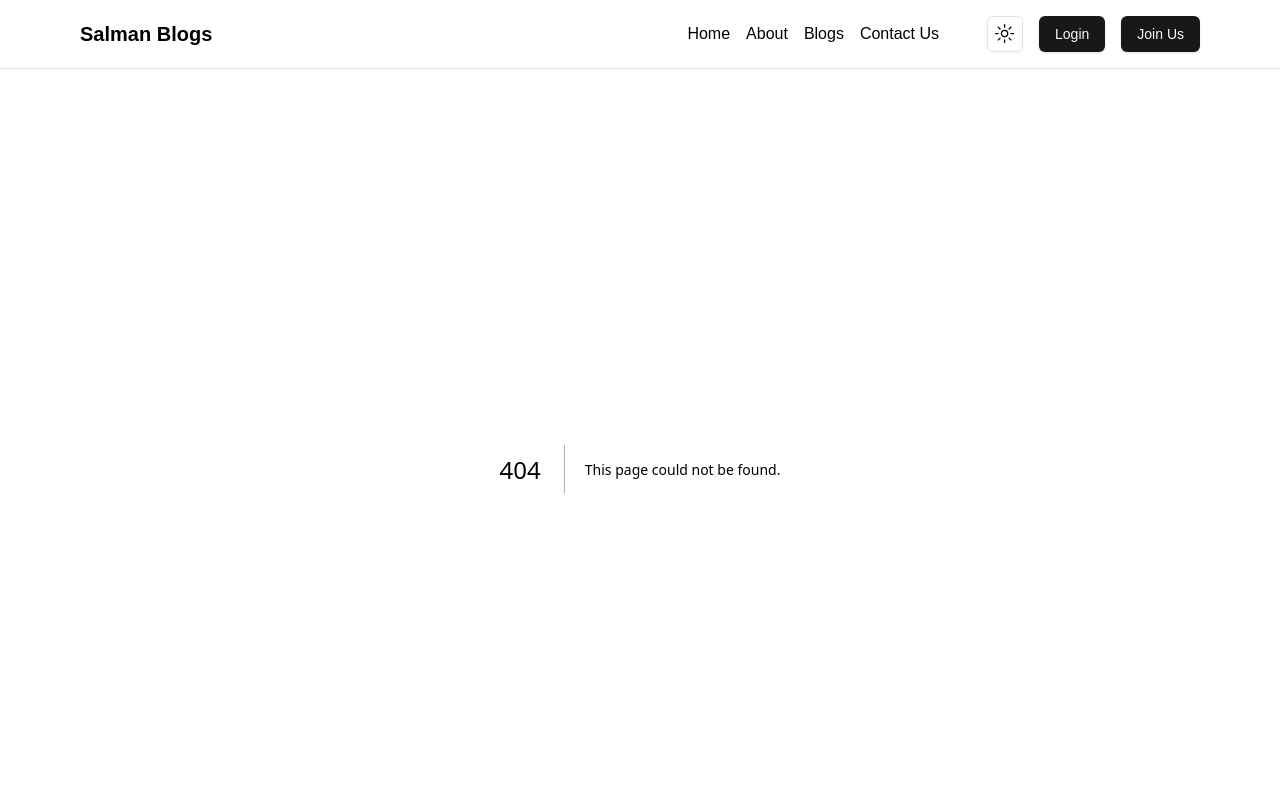
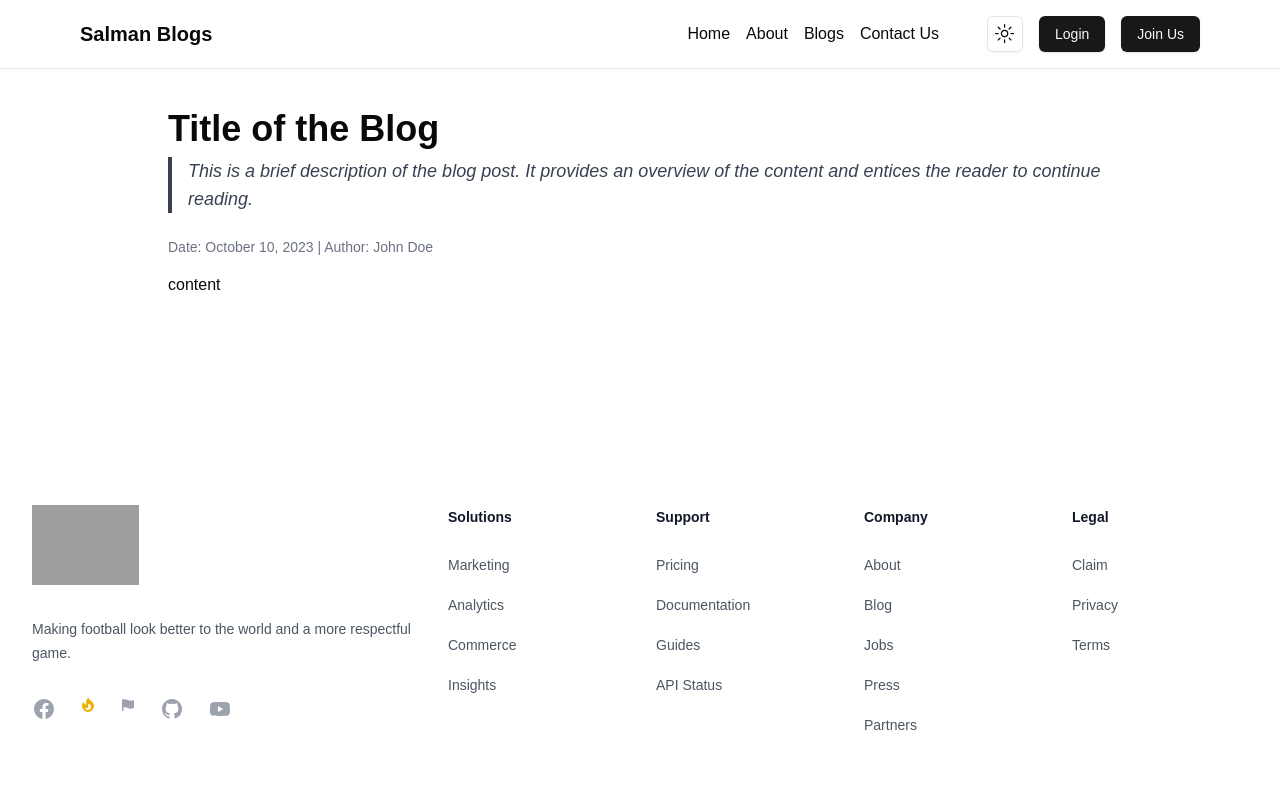
Before and after one commit to sofisalmanarif/blog-website, a Next.js app: page /blog/1 in a window 1280 px wide. Before the commit this address had no page. Shown: the top 800 px of the page. Built offline with nearby package versions, Linux system fonts and the light colour scheme; grey boxes are pictures that could not be loaded.

Commit message:
dynamic routing added

```diff
--- /dev/null
+++ b/src/app/blog/[slug]/page.tsx
@@ -0,0 +1,8 @@
+export default function Page({ params }: { params: { slug: string } }) {
+    return<div className="container max-w-5xl mx-auto p-10 ">
+  <h1 className="text-4xl font-bold mb-2">Title of the Blog</h1>
+  <p className="text-lg text-gray-700 mb-6 border-l-4 border-gray-700 italic pl-4">This is a brief description of the blog post. It provides an overview of the content and entices the reader to continue reading.</p>
+  <p className="text-sm text-gray-500 mb-4">Date: October 10, 2023 | Author: John Doe</p>
+  <div className="prose" dangerouslySetInnerHTML={{ __html: "content" }}></div>
+</div>
+  }
```
